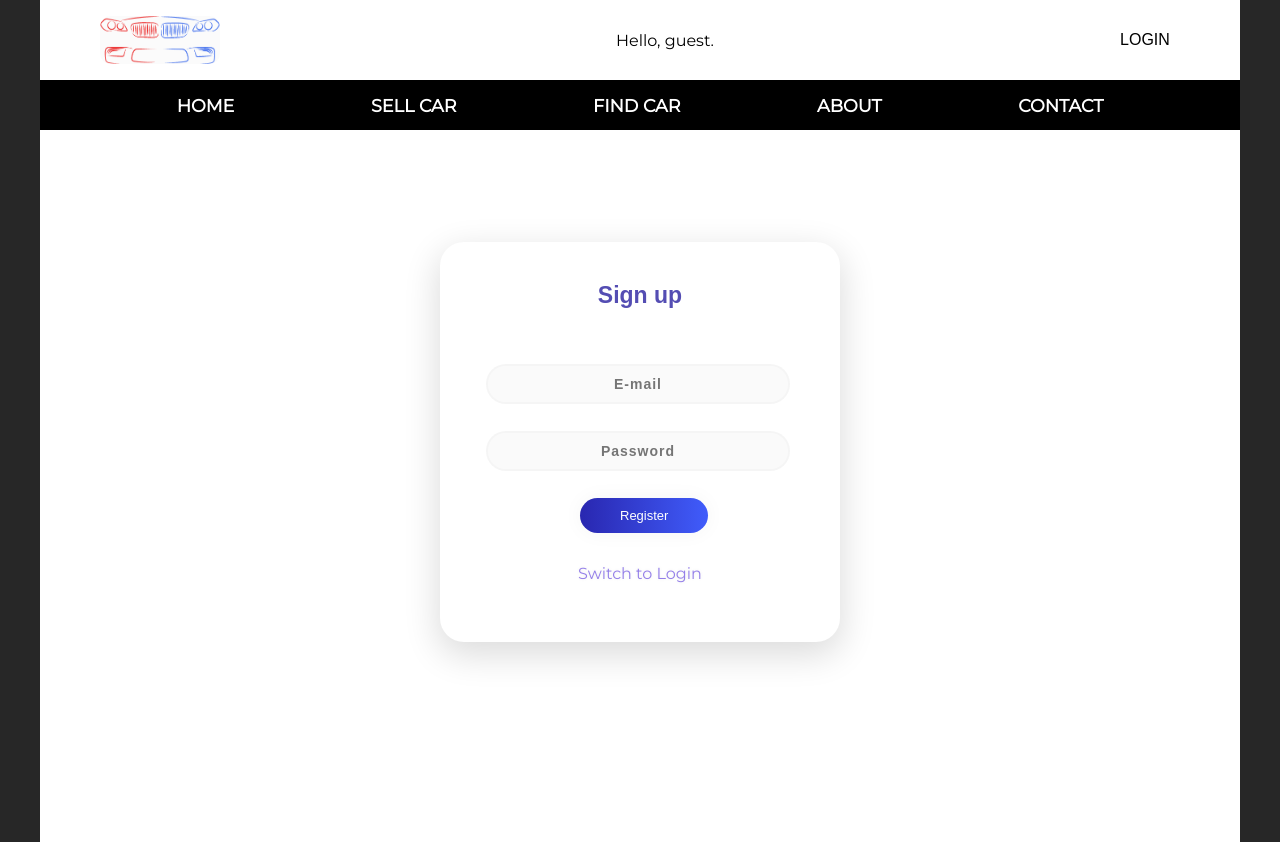
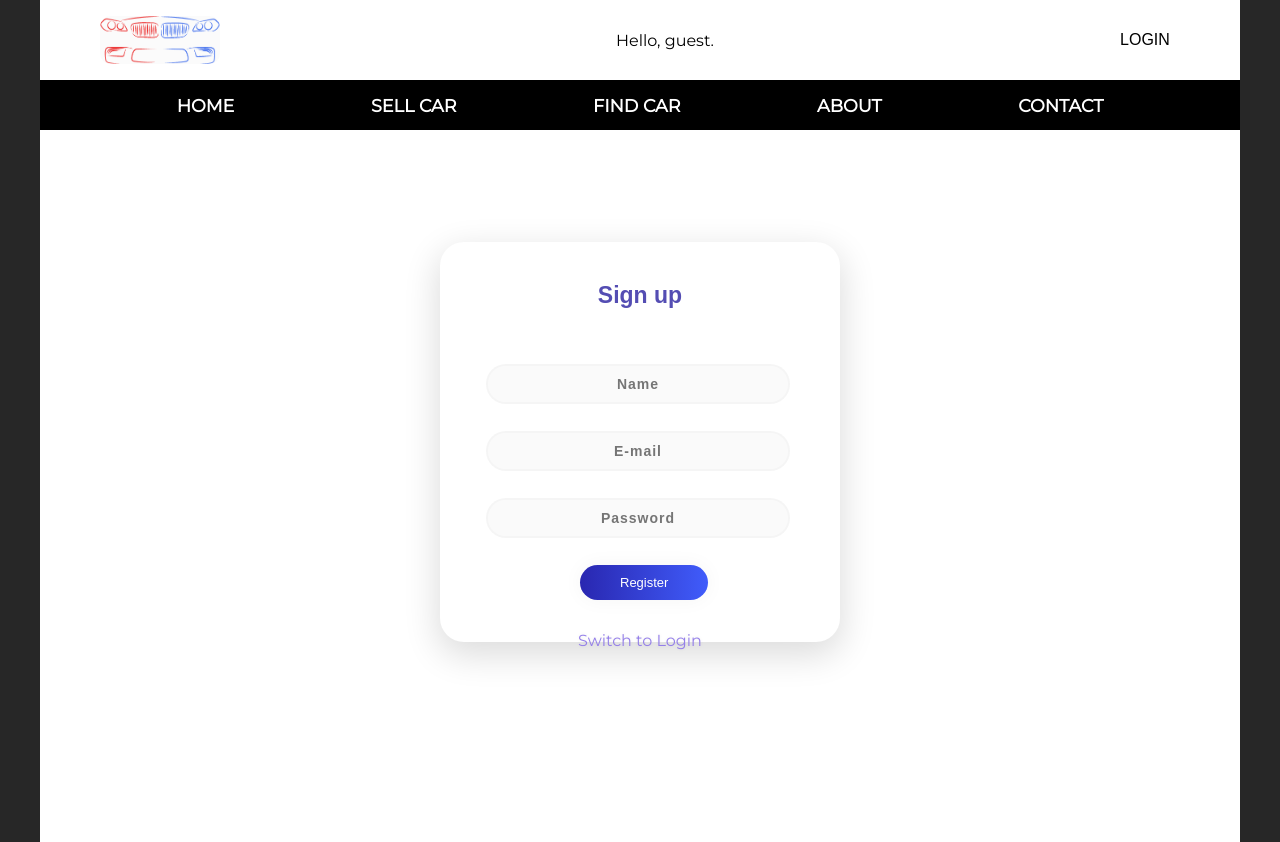
Before and after one commit to novovicn/carshop-mern, a React (Create React App) app in the folder frontend/: page /auth in a window 1280 px wide. Both pictures are taken after a click on the element "Switch to register". Built offline with nearby package versions, Linux system fonts and the light colour scheme.

Commit message:
added name input for registration

```diff
--- a/frontend/src/pages/Auth.js
+++ b/frontend/src/pages/Auth.js
@@ -7,11 +7,16 @@ import './Auth.css';
 function Auth() {
   const history = useHistory();
   const dispatch = useDispatch();
+  const [name, setName] = useState();
   const [email, setEmail] = useState();
   const [password, setPassword] = useState('');
   const [isReg, setIsReg] = useState(false);
 
-  const { user } = useSelector(state => state.auth);
+  const { user, error, message } = useSelector(state => state.auth);
+
+  useEffect(() => {
+    console.log(error);
+  }, [user, error])
 
   const location = useLocation();
   const redirect = location.search ? location.search.split('=')[1] : '/';
@@ -34,15 +39,25 @@ function Auth() {
   const register = (e) => {
     e.preventDefault();
     //TODO: create name field
-    const name = 'Test Name'
     dispatch(registerUser({name, email, password}));
   };
 
+  console.log(error);
   return (
     <div className="auth">
+      {error && <h1>{message}</h1>}
       <div className="auth__container">
         <h1>{isReg ? 'Sign up' : 'Sign in'}</h1>
         <form>
+          {isReg && (
+            <input
+            type="text"
+            className="auth__input"
+            value={name}
+            placeholder="Name"
+            onChange={(e) => setName(e.target.value)}
+          />
+          )}
           <input
             type="text"
             className="auth__input"
```
